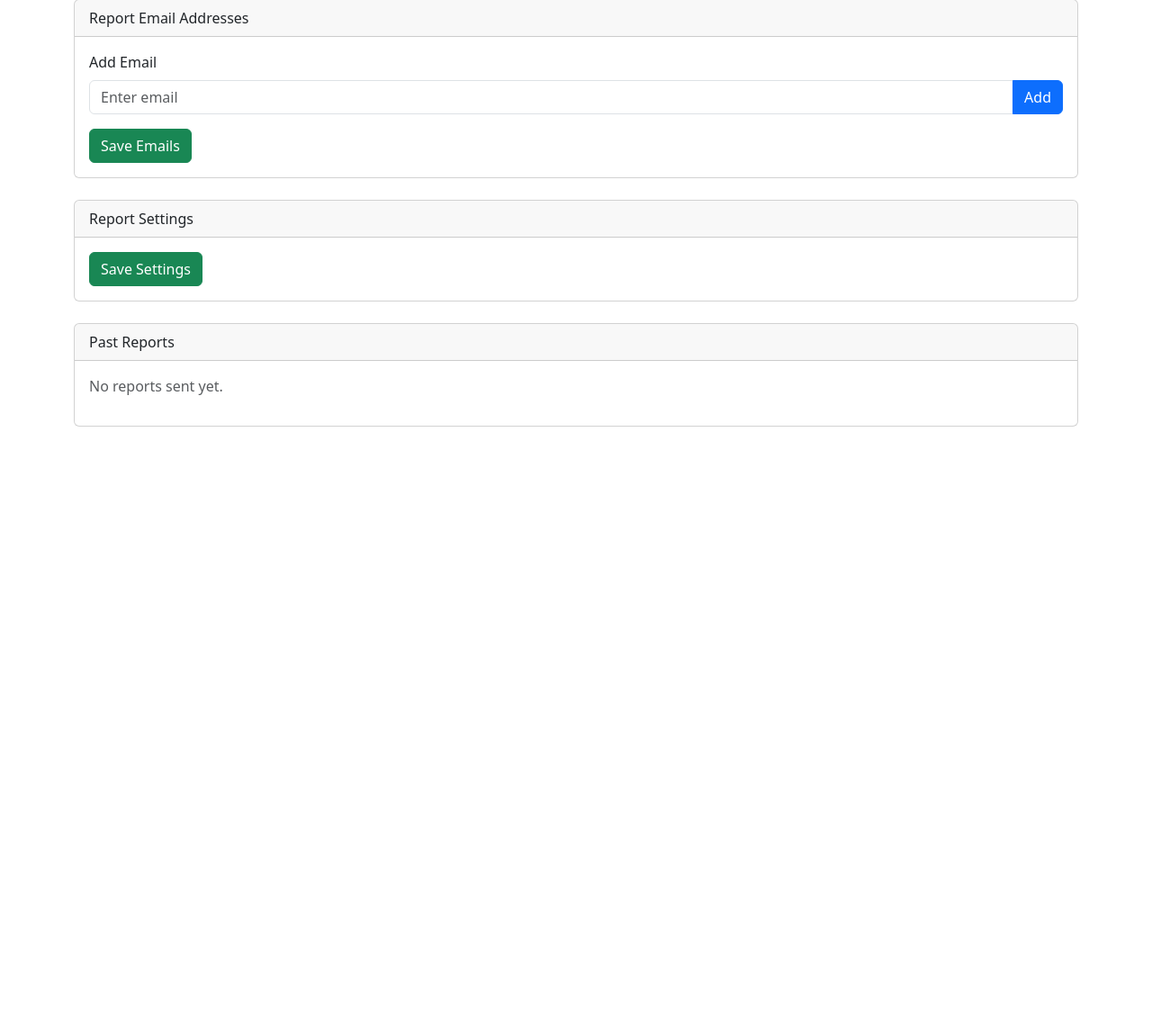
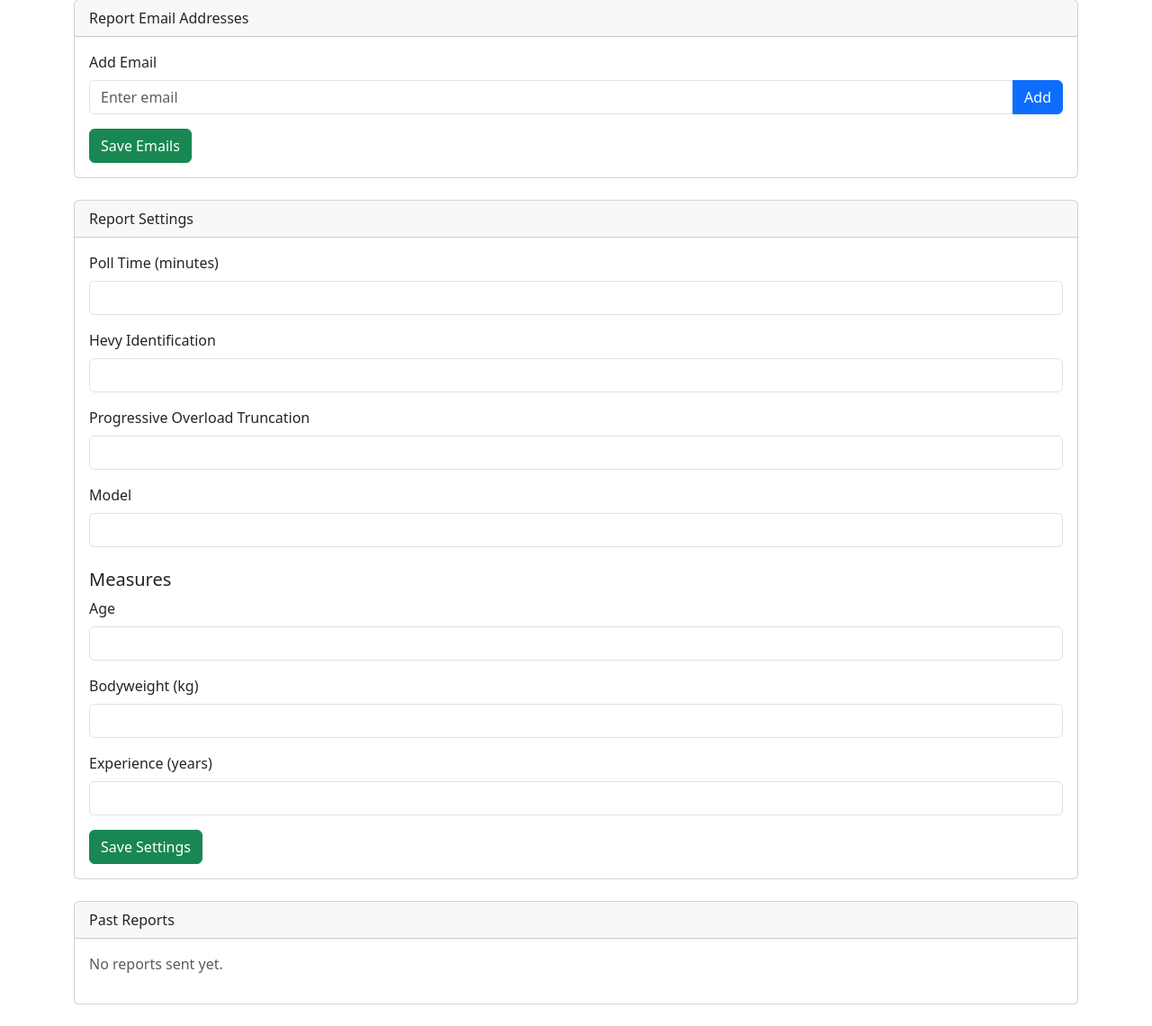
Before and after one commit to AdarWa/Hevyzer, a Python web app: template templates/dashboard.html in a window 1280 px wide. Shown: the part 79-1219 px from the top of the page at 90% size. Before the commit the page ends 553 px from the top, so only its background shows below. Run offline with Jinja, Linux system fonts and the light colour scheme; the template is opened without the code that fills it, so the values that code supplies are empty.

Commit message:
add settings to dashboard

```diff
--- a/templates/dashboard.html
+++ b/templates/dashboard.html
@@ -59,10 +59,55 @@
     <div class="card-header">Report Settings</div>
     <div class="card-body">
         <form method="POST" action="{{ url_for('routes.update_settings') }}">
+            <div class="mb-3">
+                <label for="poll_time_minutes" class="form-label">Poll Time (minutes)</label>
+                <input type="number" class="form-control" id="poll_time_minutes" name="poll_time_minutes"
+                       value="{{ config.poll_time_minutes }}" required>
+            </div>
+
+            <div class="mb-3">
+                <label for="hevy_identification" class="form-label">Hevy Identification</label>
+                <input type="text" class="form-control" id="hevy_identification" name="hevy_identification"
+                       value="{{ config.hevy_identification }}">
+            </div>
+
+            <div class="mb-3">
+                <label for="progressive_overload_truncation" class="form-label">Progressive Overload Truncation</label>
+                <input type="number" class="form-control" id="progressive_overload_truncation"
+                       name="progressive_overload_truncation"
+                       value="{{ config.progressive_overload_truncation }}" required>
+            </div>
+
+            <div class="mb-3">
+                <label for="model" class="form-label">Model</label>
+                <input type="text" class="form-control" id="model" name="model"
+                       value="{{ config.model }}">
+            </div>
+
+            <h5 class="mt-4">Measures</h5>
+            <div class="mb-3">
+                <label for="age" class="form-label">Age</label>
+                <input type="number" class="form-control" id="age" name="age"
+                       value="{{ config.measures.age }}" required>
+            </div>
+
+            <div class="mb-3">
+                <label for="bodyweight" class="form-label">Bodyweight (kg)</label>
+                <input type="number" class="form-control" id="bodyweight" name="bodyweight"
+                       value="{{ config.measures.bodyweight }}" required>
+            </div>
+
+            <div class="mb-3">
+                <label for="experience" class="form-label">Experience (years)</label>
+                <input type="number" step="0.1" class="form-control" id="experience" name="experience"
+                       value="{{ config.measures.experience }}" required>
+            </div>
+
             <button type="submit" class="btn btn-success">Save Settings</button>
         </form>
     </div>
 </div>
+
 
     <!-- Past Reports -->
     <div class="card mb-4">
```
Also changed, not shown: routes.py (+22 -3 lines). Lines whose indentation alone changed are shown as unchanged.
